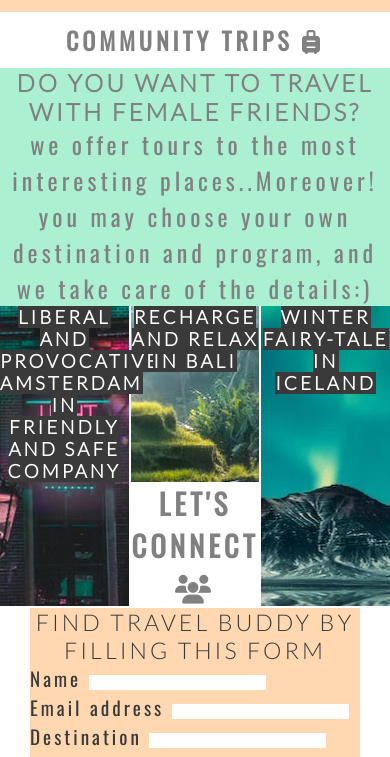
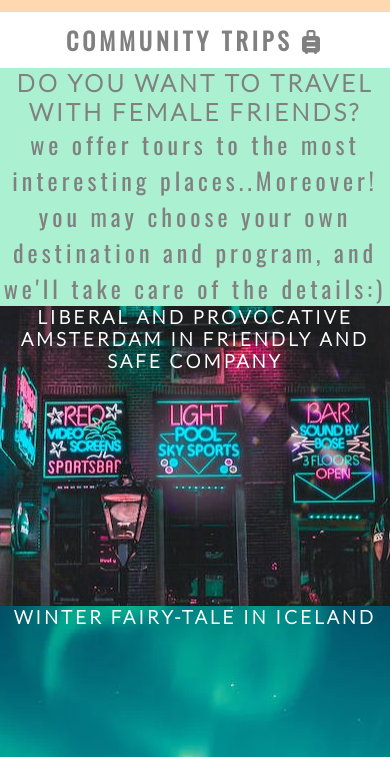
Before and after one commit to annatolchynska/female-solo-trip, a plain HTML site: page index.html in a window 390 px wide. Shown: the part 3170-3927 px from the top of the page. Drawn offline with nearby package versions, Linux system fonts and the light colour scheme; files whose address does not match are found by name.

```diff
--- a/assets/css/style.css
+++ b/assets/css/style.css
@@ -135,7 +135,9 @@ h2 {
     background: url("..//css/images/ams.jpeg") no-repeat center center;
     height: 100%;
 
+
 }
+
 .trips {
     text-align: center;
     font-family: Oswald, sans-serif;
@@ -143,6 +145,7 @@ h2 {
     color: gray;
     font-size: 150%;
 }
+
 #own-choice {
     font-family: Oswald, sans-serif;
     color: gray;
@@ -151,6 +154,7 @@ h2 {
     letter-spacing: 4px;
     font-size: 150%;
 }
+
 #right-about {
 
     width: 33%;
@@ -165,59 +169,70 @@ h2 {
     margin: 0 auto;
     background: url("..//css/images/bali.jpeg") no-repeat center center;
     height: 100%;
+
 }
+
 #community-trips h3 {
     text-align: center;
     text-transform: uppercase;
     font-family: Lato, sans-serif;
     letter-spacing: 3px;
 }
+
 #community-trips a {
-    color:white;
+    color: white;
     text-decoration: none;
-    background: #3a3a3a;
 }
+
+
 #community-trips a:hover {
-background:rgba(255, 126, 0, .3);
+    background: rgba(255, 126, 0, .3);
 }
+
 /*form let's connect */
-#lets-connect{
+#lets-connect {
     padding-top: 170px;
 }
-#form-name{
+
+#form-name {
     background: white;
     text-align: center;
 }
 
 
 #lets-connect p {
-    color:#3a3a3a;
+    color: #3a3a3a;
     text-align: center;
     font-size: 120%;
     letter-spacing: 3px;
     text-transform: uppercase;
     font-family: Lato, sans-serif;
 }
+
 form {
     font-size: 120%;
     font-family: Oswald, sans-serif;
-    color:#3a3a3a;
+    color: #3a3a3a;
     letter-spacing: 3px;
-background-color:rgba(255, 126, 0, .3);
+    background-color: rgba(255, 126, 0, .3);
     margin-left: 30px;
     margin-right: 30px;
 }
+
 /* footer */
 footer {
     height: 50px;
 }
+
 #social-links {
     text-align: center;
 }
+
 #social-links li {
     display: inline;
 }
-#social-links i{
+
+#social-links i {
     font-size: 160%;
     margin: 1%;
     padding: 3%;
@@ -243,6 +258,27 @@ footer {
     text-transform: uppercase;
     font-size: 110%;
 }
+
 .contact li {
     text-transform: lowercase;
 }
+
+/* media queries */
+/* for sreens size from 1200px and down */
+@media screen and (max-width: 800px) {
+
+    #left-about,
+    #right-about {
+        width: 100%;
+        padding: 0;
+    }
+
+    #center-about {
+        width: 100%;
+        padding: 0;
+        clear: both;
+    }
+#lets-connect {
+    padding-top: 170px;
+}
+}
--- a/index.html
+++ b/index.html
@@ -105,7 +105,7 @@
         <h2>community trips <i class="fa-solid fa-suitcase-rolling"></i></h2>
         <h3 class="trips">Do you want to travel with female friends?</h3>
         <p id="own-choice"> we offer tours to the most interesting places..Moreover! you may choose your own destination
-            and program, and we take care of the details:)</p>
+            and program, and we'll take care of the details:)</p>
         <div id="left-about">
             <h3>
                 <!-- link to the page that gives info about the trip -->
```
Also changed, not shown: 1 other file. Lines whose indentation alone changed are shown as unchanged.
